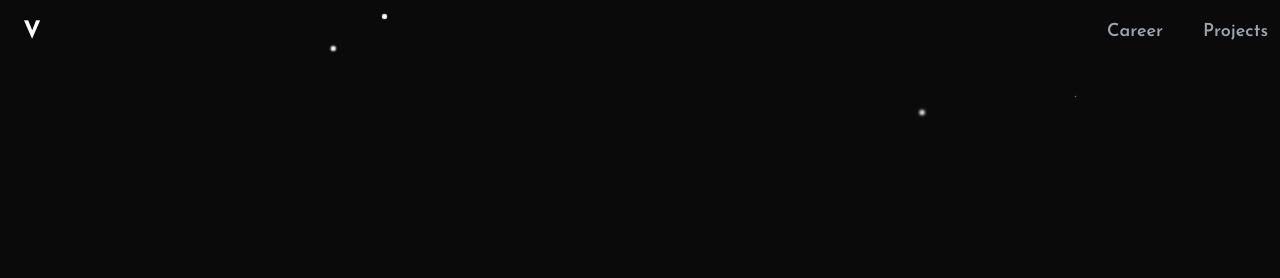
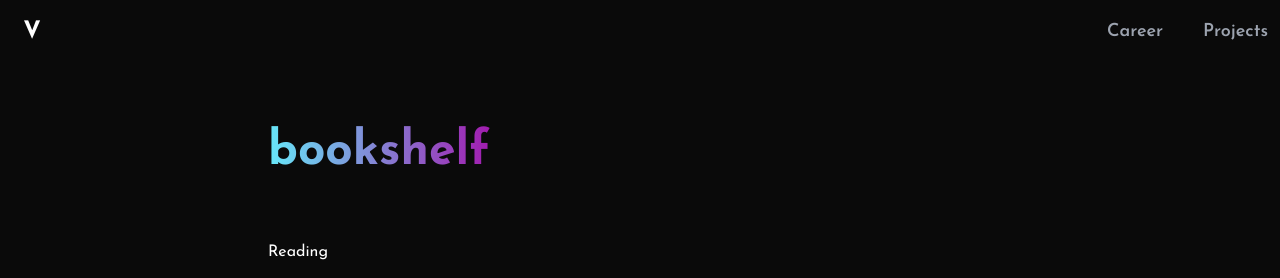
Before and after one commit to vinihvc/viniciusvicentini.com, a Next.js app: page /bookshelf in a window 1280 px wide. Before the commit this address had no page. Shown: the top 278 px of the page. Built offline with nearby package versions, Linux system fonts and the light colour scheme.

Commit message:
fix page name

```diff
--- a/app/bookself/page.tsx
+++ b/app/bookshelf/page.tsx
@@ -1,7 +1,9 @@
 /* eslint-disable @next/next/no-img-element */
+import { Metadata } from 'next'
+
 import { Title } from '@/components/title'
 
-const PAGE_NAME = 'Bookself'
+const PAGE_NAME = 'Bookshelf'
 
 export const metadata: Metadata = {
   title: PAGE_NAME,
```
Also changed, not shown: 1 other file (tests, documents, lock files or other folders).
